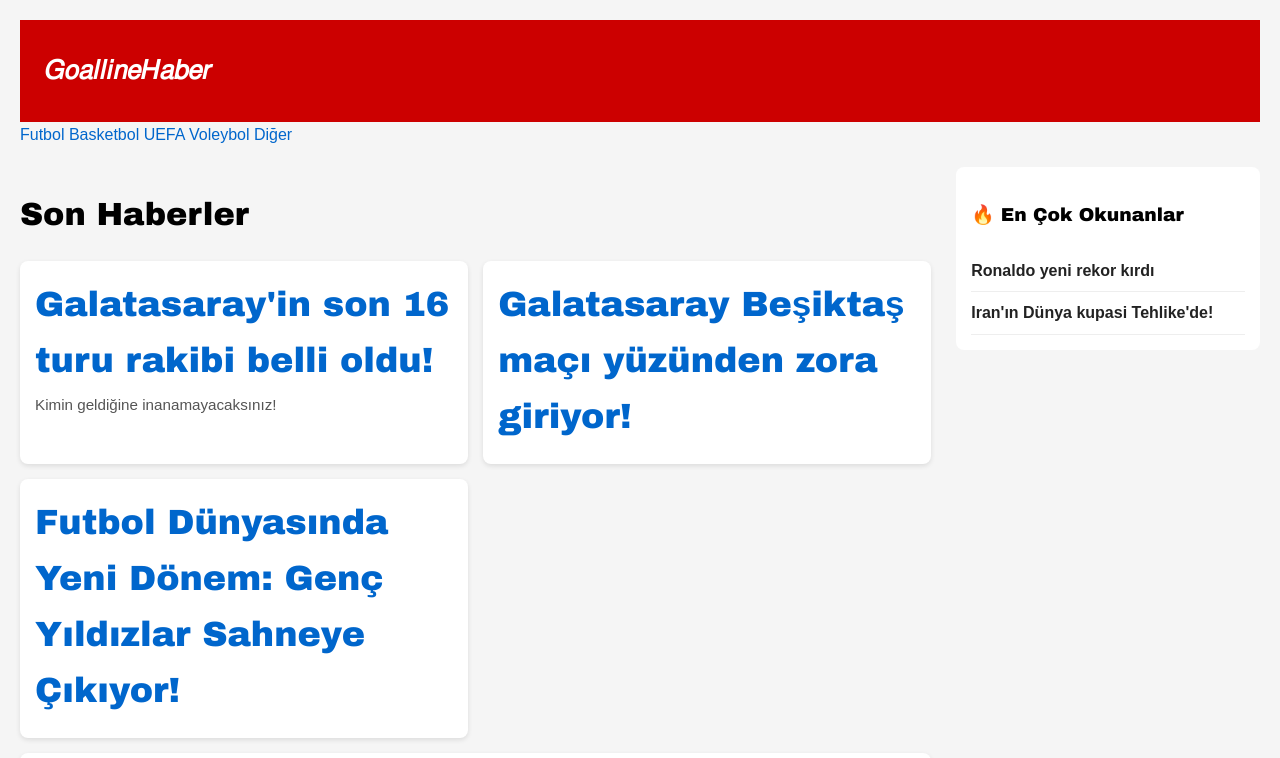
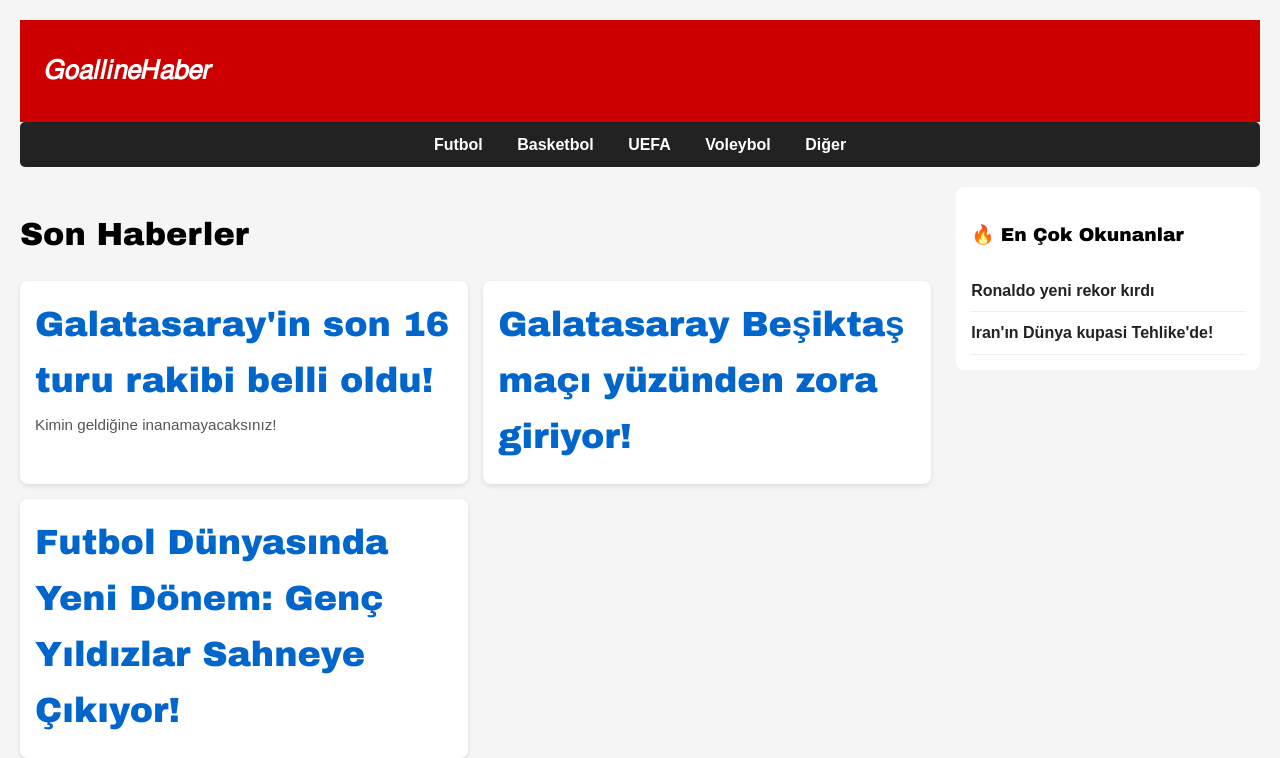
Before and after one commit to GoallineHaber/goallinehaber.github.io, a plain HTML site: page index.html in a window 1280 px wide. Shown: the top 758 px of the page. Drawn offline with Linux system fonts and the light colour scheme.

Commit message:
Update index.html

```diff
--- a/index.html
+++ b/index.html
@@ -4,10 +4,6 @@
 <meta charset="UTF-8">
 <title>Haber Sitem</title>
 <link rel="stylesheet" href="style.css">
-  </head>
-<body>
-
-
 <style>
   body {
     font-family: Arial, sans-serif;
@@ -24,7 +20,6 @@
     text-decoration: underline;
   }
 
-
   .site-header {
     background-color: #c00;
     width: 100%;
@@ -39,6 +34,25 @@
     font-size: 26px;
   }
 
+  .navbar {
+    background: #222;
+    padding: 10px 20px;
+    text-align: center;
+    border-radius: 5px;
+    margin-bottom: 20px;
+  }
+
+  .navbar a {
+    color: white;
+    margin: 0 15px;
+    text-decoration: none;
+    font-weight: bold;
+    font-size: 16px;
+  }
+
+  .navbar a:hover {
+    text-decoration: underline;
+  }
 
   .main-layout {
     display: grid;
@@ -46,7 +60,6 @@
     gap: 25px;
     margin-top: 20px;
   }
-
 
   .news-container {
     display: grid;
@@ -84,7 +97,6 @@
     grid-column: span 2;
   }
 
-
   .sidebar {
     background: white;
     padding: 15px;
@@ -104,10 +116,12 @@
 </style>
 </head>
 <body>
+
 <div class="site-header">
   <span class="site-title">𝐺𝑜𝑎𝑙𝑙𝑖𝑛𝑒𝐻𝑎𝑏𝑒𝑟</span>
 </div>
 
+<!-- Navbar ekledik -->
 <div class="navbar">
   <a href="#futbol-news">Futbol</a>
   <a href="#basketbol-news">Basketbol</a>
@@ -117,41 +131,32 @@
 </div>
 
 <div class="main-layout">
-
   <div>
     <h1>Son Haberler</h1>
-
     <div class="news-container">
-
       <div class="news-item">
         <h2><a href="gs-son-16.html">Galatasaray'in son 16 turu rakibi belli oldu!</a></h2>
         <p>Kimin geldiğine inanamayacaksınız!</p>
       </div>
-
       <div class="news-item">
         <h2><a href="gs-bjk.html">Galatasaray Beşiktaş maçı yüzünden zora giriyor!</a></h2>
       </div>
-
       <div class="news-item">
         <h2><a href="Genç-Yıldızlar.html">Futbol Dünyasında Yeni Dönem: Genç Yıldızlar Sahneye Çıkıyor!</a></h2>
       </div>
-
       <div class="news-item big">
         <a href="ronaldo.html">
           <img src="ronaldoo.jpg" alt="Cristiano Ronaldo’dan Yeni Rekor ve Gelecek Planları Hakkında Açıklama">
           <h2>Cristiano Ronaldo’dan Yeni Rekor ve Gelecek Planları Hakkında Açıklama</h2>
         </a>
       </div>
-
       <div class="news-item big">
         <a href="messi.html">
           <img src="messi.jpg" alt="Lionel Messi Fırtınası Devam Ediyor: Rekora Koşuyor ve MLS’te Tarih Yazıyor">
           <h2>Lionel Messi Fırtınası Devam Ediyor: Rekora Koşuyor ve MLS’te Tarih Yazıyor</h2>
         </a>
       </div>
-
-
-         <div class="news-item ">
+      <div class="news-item">
         <a href="vanspor.html">
           <img src="vanspor.jpg" alt="Vanspor Kazandı, Karşıyaka Kritik Maça Hazırlanıyor">
           <h2>Vanspor Kazandı, Karşıyaka Kritik Maça Hazırlanıyor</h2>
@@ -159,13 +164,16 @@
       </div>
     </div>
 
+    <h2>Haberler</h2>
 
-      <h2>Haberler</h2>
     <h2>Futbol Haberleri</h2>
     <div id="futbol-news" class="news-container"></div>
 
     <h2>Basketbol Haberleri</h2>
     <div id="basketbol-news" class="news-container"></div>
+
+    <h2>UEFA Haberleri</h2>
+    <div id="uefa-news" class="news-container"></div>
 
     <h2>Voleybol Haberleri</h2>
     <div id="voleybol-news" class="news-container"></div>
@@ -177,8 +185,9 @@
       fetch("/data/news.json")
         .then(res => res.json())
         .then(data => {
-    ["futbol","basketbol","voleybol","diger"].forEach(cat => {
+          ["futbol","basketbol","uefa","voleybol","diger"].forEach(cat => {
             const container = document.getElementById(cat + "-news");
+            if(!container) return;
             data[cat].forEach(n => {
               const div = document.createElement("div");
               div.className = "news-item";
@@ -191,20 +200,18 @@ fetch("/data/news.json")
           });
         });
     </script>
+
   </div>
-
 
   <div class="sidebar">
     <h3>🔥 En Çok Okunanlar</h3>
-
     <div class="side-news">
       <a href="ronaldo.html">Ronaldo yeni rekor kırdı</a>
     </div>
-
     <div class="side-news">
       <a href="world-cup.html">Iran'ın Dünya kupasi Tehlike'de!</a>
     </div>
-
+  </div>
 </div>
 
 </body>
```
Lines whose indentation alone changed are shown as unchanged.
